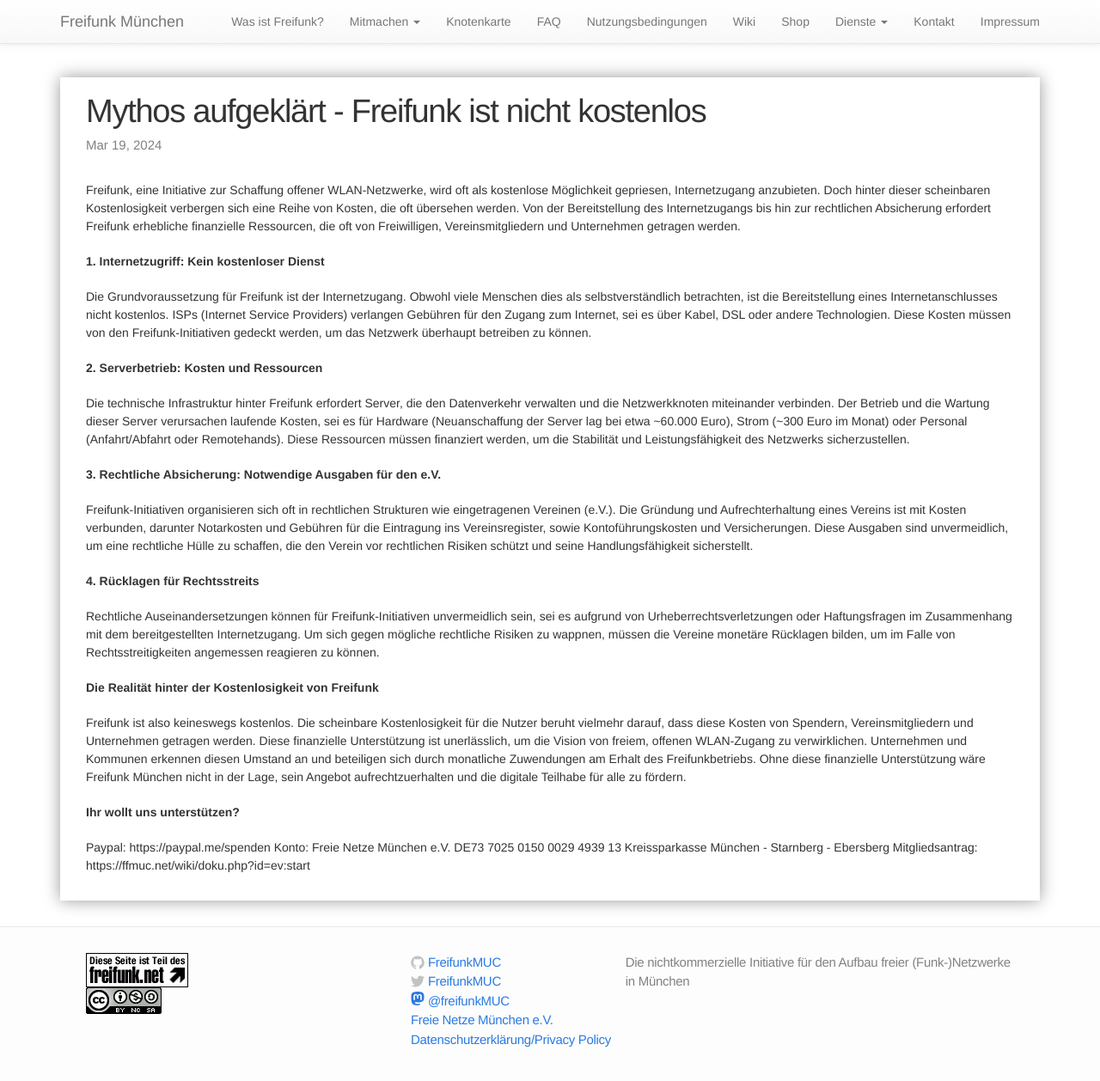
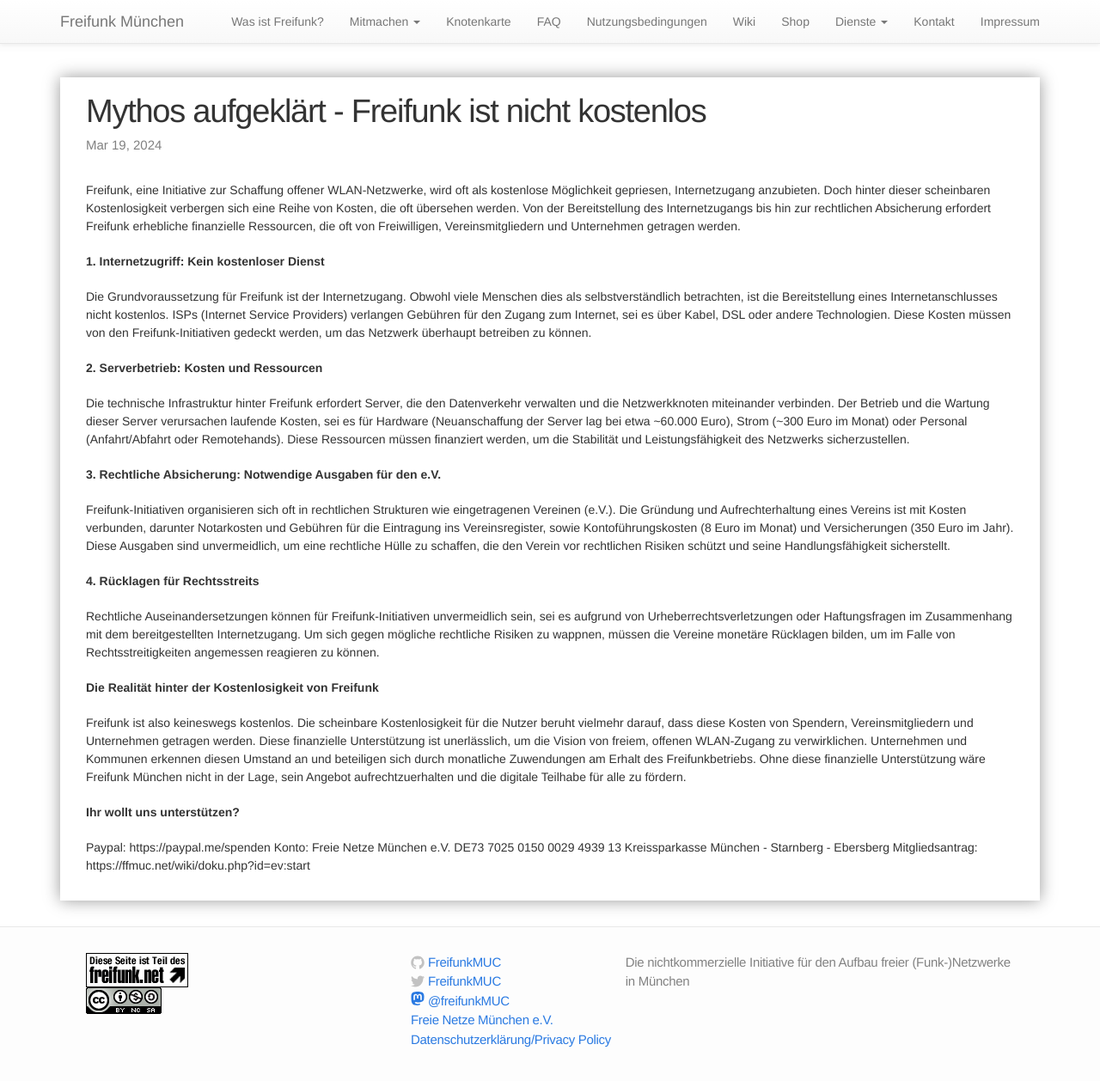
Before and after one commit to freifunkMUC/freifunkmuc.github.io, a Jekyll site: the page built from _posts/2024-03-19-freifunk-kostenlos.markdown, in a window 1280 px wide and 1276 px high. Shown: the top 1258 px of the window at 86% size. Built offline with Jekyll 4.4.1, drawn with Linux system fonts in a browser that asks for light colours.

Commit message:
Update 2024-03-19-freifunk-kostenlos.markdown

```diff
--- a/_posts/2024-03-19-freifunk-kostenlos.markdown
+++ b/_posts/2024-03-19-freifunk-kostenlos.markdown
@@ -17,7 +17,7 @@ Die technische Infrastruktur hinter Freifunk erfordert Server, die den Datenverk
 
 **3. Rechtliche Absicherung: Notwendige Ausgaben für den e.V.**
 
-Freifunk-Initiativen organisieren sich oft in rechtlichen Strukturen wie eingetragenen Vereinen (e.V.). Die Gründung und Aufrechterhaltung eines Vereins ist mit Kosten verbunden, darunter Notarkosten und Gebühren für die Eintragung ins Vereinsregister, sowie Kontoführungskosten und Versicherungen. Diese Ausgaben sind unvermeidlich, um eine rechtliche Hülle zu schaffen, die den Verein vor rechtlichen Risiken schützt und seine Handlungsfähigkeit sicherstellt.
+Freifunk-Initiativen organisieren sich oft in rechtlichen Strukturen wie eingetragenen Vereinen (e.V.). Die Gründung und Aufrechterhaltung eines Vereins ist mit Kosten verbunden, darunter Notarkosten und Gebühren für die Eintragung ins Vereinsregister, sowie Kontoführungskosten (8 Euro im Monat) und Versicherungen (350 Euro im Jahr). Diese Ausgaben sind unvermeidlich, um eine rechtliche Hülle zu schaffen, die den Verein vor rechtlichen Risiken schützt und seine Handlungsfähigkeit sicherstellt.
 
 **4. Rücklagen für Rechtsstreits**
 
```
